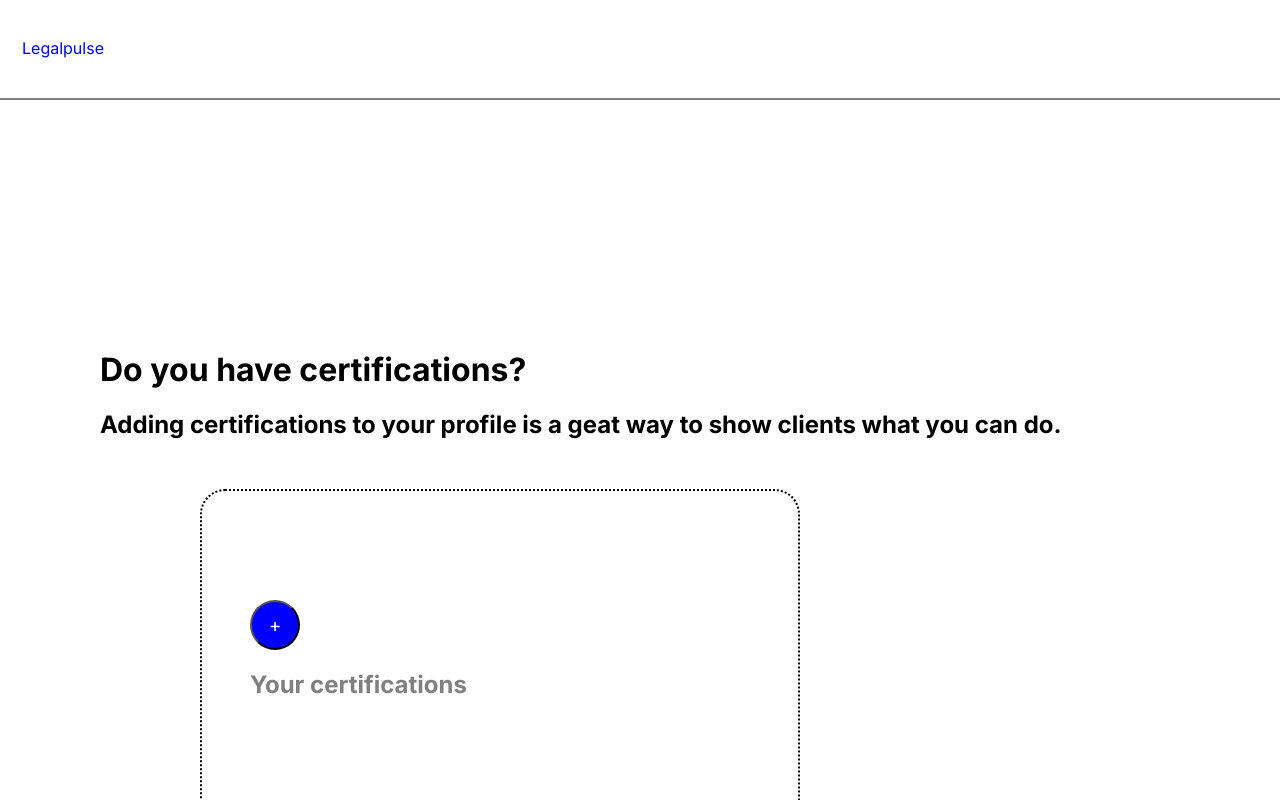
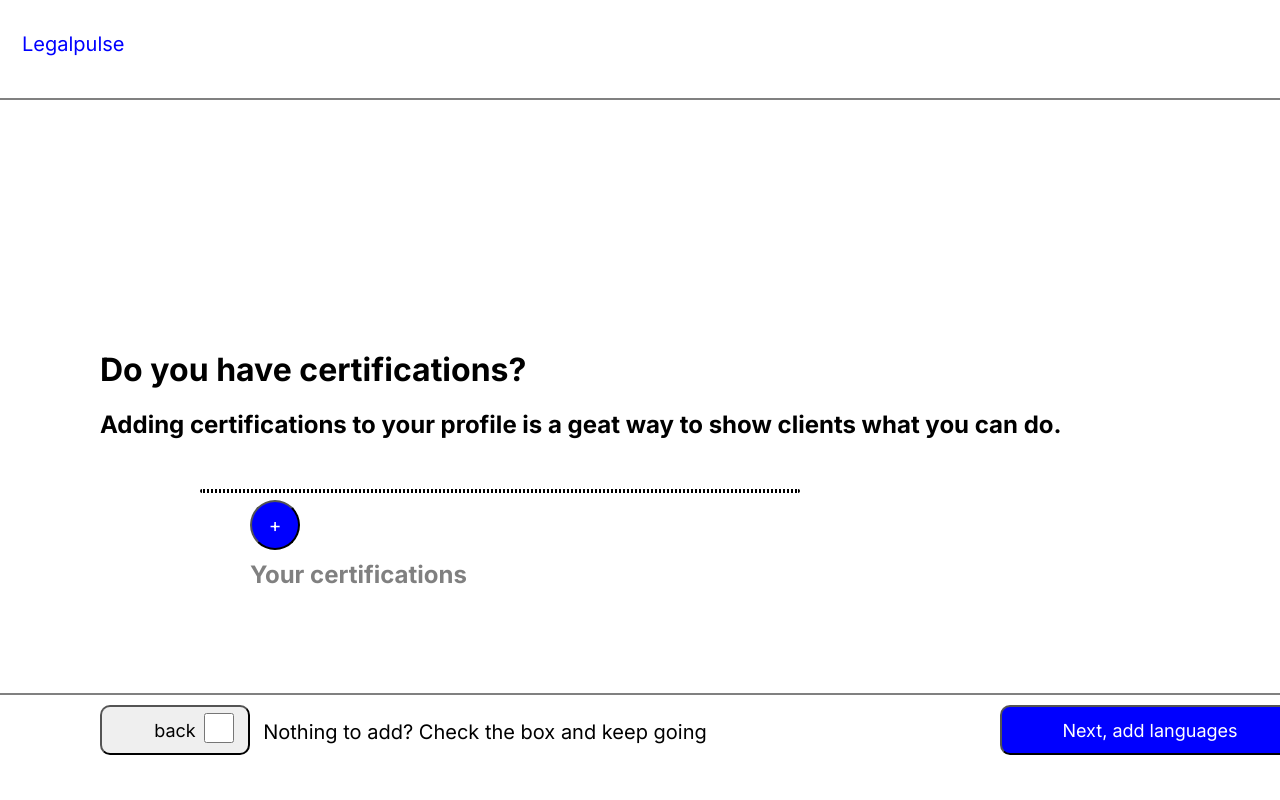
Before and after one commit to Nitotony/certifications, a React (Create React App) app: page / in a window 1280 px wide. Shown: the top 800 px of the page. Built offline with nearby package versions, Linux system fonts and the light colour scheme; the HTML template or start-up script is replaced by a standard one.

Commit message:
Update file.css

```diff
--- a/src/file.css
+++ b/src/file.css
@@ -8,6 +8,7 @@
   margin-bottom: auto;
   border-radius: 25px;
   border: dotted black 2px;
+  max-height:fit-content;
 }
 
 .beta {
@@ -16,18 +17,18 @@
   column-gap: 10px;
   position: absolute;
   left: 200px;
-  top: 950px;
+  top: 710px;
 }
-label {
-  margin-top: 6px;
+p{
+font-size:20px;
+margin-top: 10px;
 }
-
 .fileinput {
   font-size: larger;
   background-color: blue;
   color: white;
   position: absolute;
-  top: 600px;
+  top: 500px;
   left: 250px;
   width: 50px;
   height: 50px;
@@ -44,6 +45,6 @@ label {
 .boom {
   position: absolute;
   color: gray;
-  top: 650px;
+  top: 540px;
   left: 250px;
 }
```
